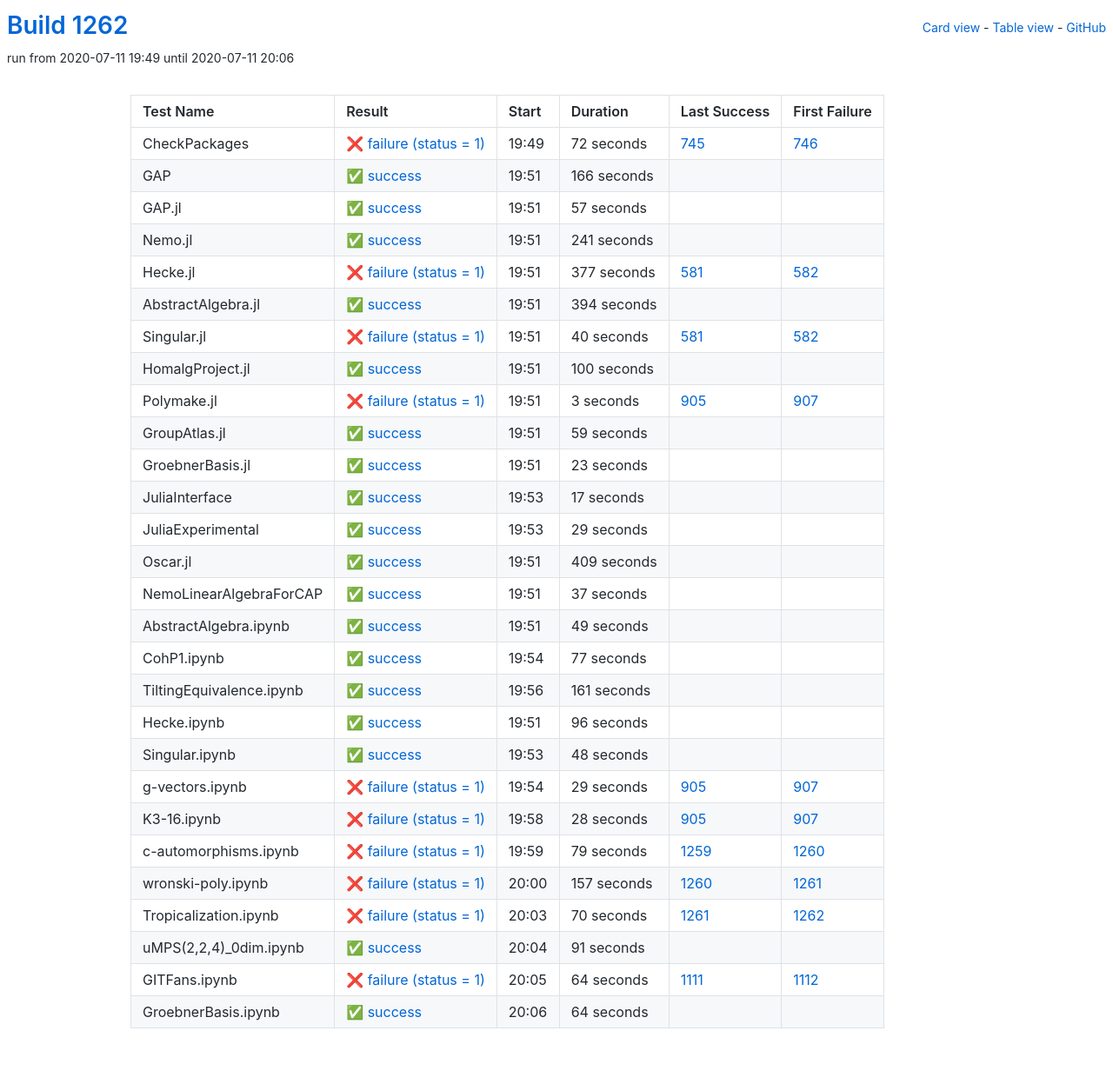
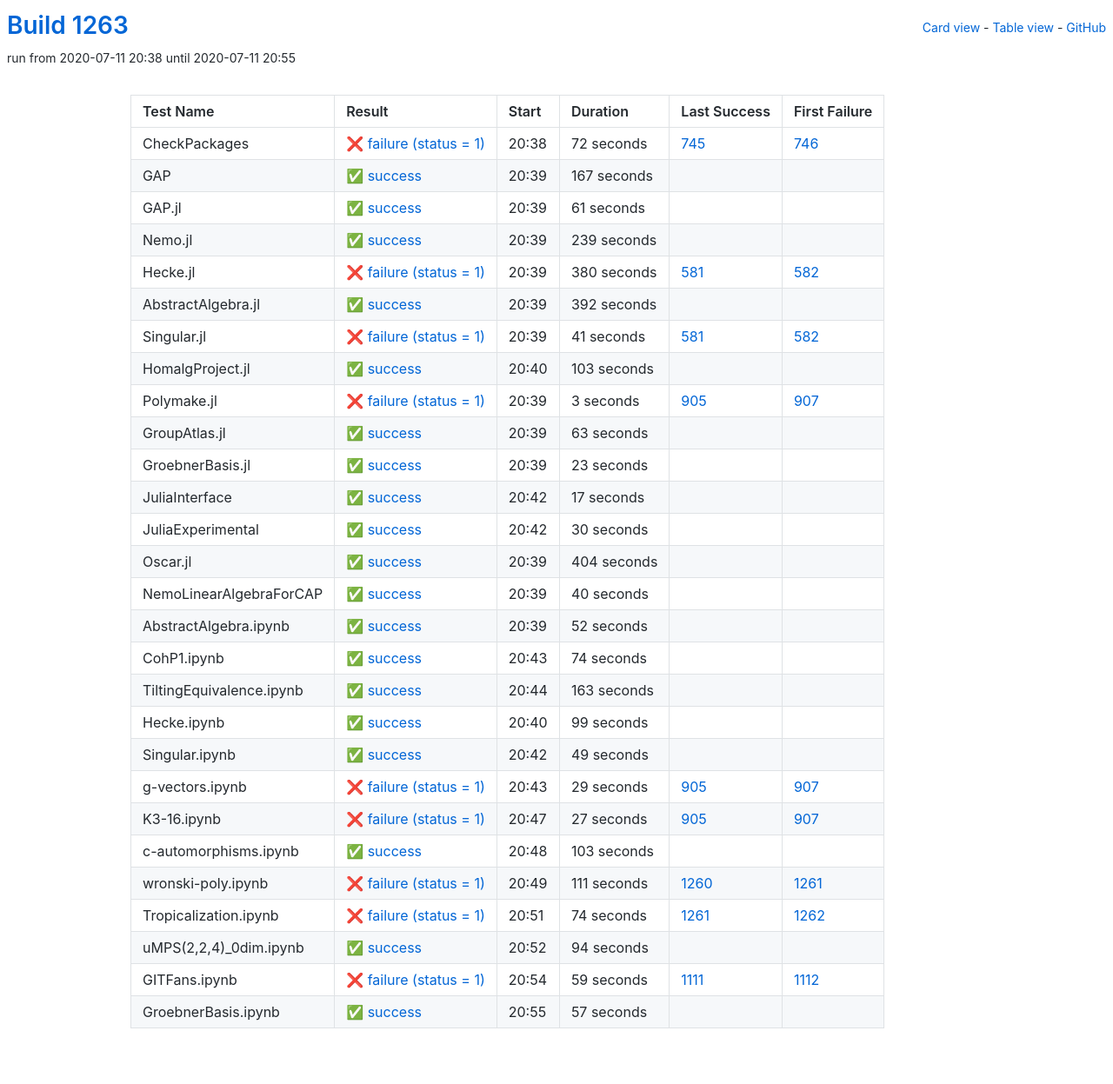
Before and after one commit to oscar-system/oscar-ci-status-1.4, a Jekyll site: the page built from table.html, in a window 1280 px wide. Shown: the whole page at 87% size. Built offline with Jekyll 4.4.1, drawn with Linux system fonts in a browser that asks for light colours.

Commit message:
Build #1263

```diff
--- a/_data/ci.yml
+++ b/_data/ci.yml
@@ -1,6 +1,6 @@
 ---
-build: 1262
-build_url: https://oscarci.mathematik.uni-kl.de/job/oscar-julia-1.4/1262/
+build: 1263
+build_url: https://oscarci.mathematik.uni-kl.de/job/oscar-julia-1.4/1263/
 job: oscar-julia-1.4
 organization: oscar-system
 repo: oscar-ci-status-1.4
@@ -8,8 +8,8 @@ repourl: https://github.com/oscar-system/oscar-ci-status-1.4
 tests:
 - name: CheckPackages
   id: checkpackages
-  log: https://oscarci.mathematik.uni-kl.de/job/oscar-julia-1.4/1262/artifact/logs/build-1262/CheckPackages.log
-  start: 2020-07-11 19:49
+  log: https://oscarci.mathematik.uni-kl.de/job/oscar-julia-1.4/1263/artifact/logs/build-1263/CheckPackages.log
+  start: 2020-07-11 20:38
   success: false
   exitcode: 1
   status: failure
@@ -20,92 +20,92 @@ tests:
   first_failure_url: https://oscarci.mathematik.uni-kl.de/job/oscar-julia-1.4/746/
 - name: GAP
   id: gap
-  log: https://oscarci.mathematik.uni-kl.de/job/oscar-julia-1.4/1262/artifact/logs/build-1262/GAP.log
-  start: 2020-07-11 19:51
+  log: https://oscarci.mathematik.uni-kl.de/job/oscar-julia-1.4/1263/artifact/logs/build-1263/GAP.log
+  start: 2020-07-11 20:39
   success: true
   exitcode: 0
   status: success
-  duration: 166
+  duration: 167
   last_success: false
   last_success_url:
   first_failure: false
   first_failure_url:
 - name: GAP.jl
   id: gap-jl
-  log: https://oscarci.mathematik.uni-kl.de/job/oscar-julia-1.4/1262/artifact/logs/build-1262/GAP.jl.log
-  start: 2020-07-11 19:51
+  log: https://oscarci.mathematik.uni-kl.de/job/oscar-julia-1.4/1263/artifact/logs/build-1263/GAP.jl.log
+  start: 2020-07-11 20:39
   success: true
   exitcode: 0
   status: success
-  duration: 57
+  duration: 61
   last_success: false
   last_success_url:
   first_failure: false
   first_failure_url:
 - name: Nemo.jl
   id: nemo-jl
-  log: https://oscarci.mathematik.uni-kl.de/job/oscar-julia-1.4/1262/artifact/logs/build-1262/Nemo.jl.log
-  start: 2020-07-11 19:51
+  log: https://oscarci.mathematik.uni-kl.de/job/oscar-julia-1.4/1263/artifact/logs/build-1263/Nemo.jl.log
+  start: 2020-07-11 20:39
   success: true
   exitcode: 0
   status: success
-  duration: 241
+  duration: 239
   last_success: false
   last_success_url:
   first_failure: false
   first_failure_url:
 - name: Hecke.jl
   id: hecke-jl
-  log: https://oscarci.mathematik.uni-kl.de/job/oscar-julia-1.4/1262/artifact/logs/build-1262/Hecke.jl.log
-  start: 2020-07-11 19:51
+  log: https://oscarci.mathematik.uni-kl.de/job/oscar-julia-1.4/1263/artifact/logs/build-1263/Hecke.jl.log
+  start: 2020-07-11 20:39
   success: false
   exitcode: 1
   status: failure
-  duration: 377
+  duration: 380
   last_success: 581
   last_success_url: https://oscarci.mathematik.uni-kl.de/job/oscar-julia-1.4/581/
   first_failure: 582
   first_failure_url: https://oscarci.mathematik.uni-kl.de/job/oscar-julia-1.4/582/
 - name: AbstractAlgebra.jl
   id: abstractalgebra-jl
-  log: https://oscarci.mathematik.uni-kl.de/job/oscar-julia-1.4/1262/artifact/logs/build-1262/AbstractAlgebra.jl.log
-  start: 2020-07-11 19:51
+  log: https://oscarci.mathematik.uni-kl.de/job/oscar-julia-1.4/1263/artifact/logs/build-1263/AbstractAlgebra.jl.log
+  start: 2020-07-11 20:39
   success: true
   exitcode: 0
   status: success
-  duration: 394
+  duration: 392
   last_success: false
   last_success_url:
   first_failure: false
   first_failure_url:
 - name: Singular.jl
   id: singular-jl
-  log: https://oscarci.mathematik.uni-kl.de/job/oscar-julia-1.4/1262/artifact/logs/build-1262/Singular.jl.log
-  start: 2020-07-11 19:51
+  log: https://oscarci.mathematik.uni-kl.de/job/oscar-julia-1.4/1263/artifact/logs/build-1263/Singular.jl.log
+  start: 2020-07-11 20:39
   success: false
   exitcode: 1
   status: failure
-  duration: 40
+  duration: 41
   last_success: 581
   last_success_url: https://oscarci.mathematik.uni-kl.de/job/oscar-julia-1.4/581/
   first_failure: 582
   first_failure_url: https://oscarci.mathematik.uni-kl.de/job/oscar-julia-1.4/582/
 - name: HomalgProject.jl
   id: homalgproject-jl
-  log: https://oscarci.mathematik.uni-kl.de/job/oscar-julia-1.4/1262/artifact/logs/build-1262/HomalgProject.jl.log
-  start: 2020-07-11 19:51
+  log: https://oscarci.mathematik.uni-kl.de/job/oscar-julia-1.4/1263/artifact/logs/build-1263/HomalgProject.jl.log
+  start: 2020-07-11 20:40
   success: true
   exitcode: 0
   status: success
-  duration: 100
+  duration: 103
   last_success: false
   last_success_url:
   first_failure: false
   first_failure_url:
 - name: Polymake.jl
   id: polymake-jl
-  log: https://oscarci.mathematik.uni-kl.de/job/oscar-julia-1.4/1262/artifact/logs/build-1262/Polymake.jl.log
-  start: 2020-07-11 19:51
+  log: https://oscarci.mathematik.uni-kl.de/job/oscar-julia-1.4/1263/artifact/logs/build-1263/Polymake.jl.log
+  start: 2020-07-11 20:39
   success: false
   exitcode: 1
   status: failure
@@ -116,20 +116,20 @@ tests:
   first_failure_url: https://oscarci.mathematik.uni-kl.de/job/oscar-julia-1.4/907/
 - name: GroupAtlas.jl
   id: groupatlas-jl
-  log: https://oscarci.mathematik.uni-kl.de/job/oscar-julia-1.4/1262/artifact/logs/build-1262/GroupAtlas.jl.log
-  start: 2020-07-11 19:51
+  log: https://oscarci.mathematik.uni-kl.de/job/oscar-julia-1.4/1263/artifact/logs/build-1263/GroupAtlas.jl.log
+  start: 2020-07-11 20:39
   success: true
   exitcode: 0
   status: success
-  duration: 59
+  duration: 63
   last_success: false
   last_success_url:
   first_failure: false
   first_failure_url:
 - name: GroebnerBasis.jl
   id: groebnerbasis-jl
-  log: https://oscarci.mathematik.uni-kl.de/job/oscar-julia-1.4/1262/artifact/logs/build-1262/GroebnerBasis.jl.log
-  start: 2020-07-11 19:51
+  log: https://oscarci.mathematik.uni-kl.de/job/oscar-julia-1.4/1263/artifact/logs/build-1263/GroebnerBasis.jl.log
+  start: 2020-07-11 20:39
   success: true
   exitcode: 0
   status: success
@@ -140,8 +140,8 @@ tests:
   first_failure_url:
 - name: JuliaInterface
   id: juliainterface
-  log: https://oscarci.mathematik.uni-kl.de/job/oscar-julia-1.4/1262/artifact/logs/build-1262/JuliaInterface.log
-  start: 2020-07-11 19:53
+  log: https://oscarci.mathematik.uni-kl.de/job/oscar-julia-1.4/1263/artifact/logs/build-1263/JuliaInterface.log
+  start: 2020-07-11 20:42
   success: true
   exitcode: 0
   status: success
@@ -152,44 +152,92 @@ tests:
   first_failure_url:
 - name: JuliaExperimental
   id: juliaexperimental
-  log: https://oscarci.mathematik.uni-kl.de/job/oscar-julia-1.4/1262/artifact/logs/build-1262/JuliaExperimental.log
-  start: 2020-07-11 19:53
+  log: https://oscarci.mathematik.uni-kl.de/job/oscar-julia-1.4/1263/artifact/logs/build-1263/JuliaExperimental.log
+  start: 2020-07-11 20:42
   success: true
   exitcode: 0
   status: success
-  duration: 29
+  duration: 30
   last_success: false
   last_success_url:
   first_failure: false
   first_failure_url:
 - name: Oscar.jl
   id: oscar-jl
-  log: https://oscarci.mathematik.uni-kl.de/job/oscar-julia-1.4/1262/artifact/logs/build-1262/Oscar.jl.log
-  start: 2020-07-11 19:51
+  log: https://oscarci.mathematik.uni-kl.de/job/oscar-julia-1.4/1263/artifact/logs/build-1263/Oscar.jl.log
+  start: 2020-07-11 20:39
   success: true
   exitcode: 0
   status: success
-  duration: 409
+  duration: 404
   last_success: false
   last_success_url:
   first_failure: false
   first_failure_url:
 - name: NemoLinearAlgebraForCAP
   id: nemolinearalgebraforcap
-  log: https://oscarci.mathematik.uni-kl.de/job/oscar-julia-1.4/1262/artifact/logs/build-1262/NemoLinearAlgebraForCAP.log
-  start: 2020-07-11 19:51
+  log: https://oscarci.mathematik.uni-kl.de/job/oscar-julia-1.4/1263/artifact/logs/build-1263/NemoLinearAlgebraForCAP.log
+  start: 2020-07-11 20:39
   success: true
   exitcode: 0
   status: success
-  duration: 37
+  duration: 40
   last_success: false
   last_success_url:
   first_failure: false
   first_failure_url:
 - name: AbstractAlgebra.ipynb
   id: abstractalgebra-ipynb
-  log: https://oscarci.mathematik.uni-kl.de/job/oscar-julia-1.4/1262/artifact/logs/build-1262/AbstractAlgebra.ipynb.log
-  start: 2020-07-11 19:51
+  log: https://oscarci.mathematik.uni-kl.de/job/oscar-julia-1.4/1263/artifact/logs/build-1263/AbstractAlgebra.ipynb.log
+  start: 2020-07-11 20:39
+  success: true
+  exitcode: 0
+  status: success
+  duration: 52
+  last_success: false
+  last_success_url:
+  first_failure: false
+  first_failure_url:
+- name: CohP1.ipynb
+  id: cohp1-ipynb
+  log: https://oscarci.mathematik.uni-kl.de/job/oscar-julia-1.4/1263/artifact/logs/build-1263/CohP1.ipynb.log
+  start: 2020-07-11 20:43
+  success: true
+  exitcode: 0
+  status: success
+  duration: 74
+  last_success: false
+  last_success_url:
+  first_failure: false
+  first_failure_url:
+- name: TiltingEquivalence.ipynb
+  id: tiltingequivalence-ipynb
+  log: https://oscarci.mathematik.uni-kl.de/job/oscar-julia-1.4/1263/artifact/logs/build-1263/TiltingEquivalence.ipynb.log
+  start: 2020-07-11 20:44
+  success: true
+  exitcode: 0
+  status: success
+  duration: 163
+  last_success: false
+  last_success_url:
+  first_failure: false
+  first_failure_url:
+- name: Hecke.ipynb
+  id: hecke-ipynb
+  log: https://oscarci.mathematik.uni-kl.de/job/oscar-julia-1.4/1263/artifact/logs/build-1263/Hecke.ipynb.log
+  start: 2020-07-11 20:40
+  success: true
+  exitcode: 0
+  status: success
+  duration: 99
+  last_success: false
+  last_success_url:
+  first_failure: false
+  first_failure_url:
+- name: Singular.ipynb
+  id: singular-ipynb
+  log: https://oscarci.mathematik.uni-kl.de/job/oscar-julia-1.4/1263/artifact/logs/build-1263/Singular.ipynb.log
+  start: 2020-07-11 20:42
   success: true
   exitcode: 0
   status: success
@@ -198,58 +246,10 @@ tests:
   last_success_url:
   first_failure: false
   first_failure_url:
-- name: CohP1.ipynb
-  id: cohp1-ipynb
-  log: https://oscarci.mathematik.uni-kl.de/job/oscar-julia-1.4/1262/artifact/logs/build-1262/CohP1.ipynb.log
-  start: 2020-07-11 19:54
-  success: true
-  exitcode: 0
-  status: success
-  duration: 77
-  last_success: false
-  last_success_url:
-  first_failure: false
-  first_failure_url:
-- name: TiltingEquivalence.ipynb
-  id: tiltingequivalence-ipynb
-  log: https://oscarci.mathematik.uni-kl.de/job/oscar-julia-1.4/1262/artifact/logs/build-1262/TiltingEquivalence.ipynb.log
-  start: 2020-07-11 19:56
-  success: true
-  exitcode: 0
-  status: success
-  duration: 161
-  last_success: false
-  last_success_url:
-  first_failure: false
-  first_failure_url:
-- name: Hecke.ipynb
-  id: hecke-ipynb
-  log: https://oscarci.mathematik.uni-kl.de/job/oscar-julia-1.4/1262/artifact/logs/build-1262/Hecke.ipynb.log
-  start: 2020-07-11 19:51
-  success: true
-  exitcode: 0
-  status: success
-  duration: 96
-  last_success: false
-  last_success_url:
-  first_failure: false
-  first_failure_url:
-- name: Singular.ipynb
-  id: singular-ipynb
-  log: https://oscarci.mathematik.uni-kl.de/job/oscar-julia-1.4/1262/artifact/logs/build-1262/Singular.ipynb.log
-  start: 2020-07-11 19:53
-  success: true
-  exitcode: 0
-  status: success
-  duration: 48
-  last_success: false
-  last_success_url:
-  first_failure: false
-  first_failure_url:
 - name: g-vectors.ipynb
   id: g-vectors-ipynb
-  log: https://oscarci.mathematik.uni-kl.de/job/oscar-julia-1.4/1262/artifact/logs/build-1262/g-vectors.ipynb.log
-  start: 2020-07-11 19:54
+  log: https://oscarci.mathematik.uni-kl.de/job/oscar-julia-1.4/1263/artifact/logs/build-1263/g-vectors.ipynb.log
+  start: 2020-07-11 20:43
   success: false
   exitcode: 1
   status: failure
@@ -260,84 +260,84 @@ tests:
   first_failure_url: https://oscarci.mathematik.uni-kl.de/job/oscar-julia-1.4/907/
 - name: K3-16.ipynb
   id: k3-16-ipynb
-  log: https://oscarci.mathematik.uni-kl.de/job/oscar-julia-1.4/1262/artifact/logs/build-1262/K3-16.ipynb.log
-  start: 2020-07-11 19:58
+  log: https://oscarci.mathematik.uni-kl.de/job/oscar-julia-1.4/1263/artifact/logs/build-1263/K3-16.ipynb.log
+  start: 2020-07-11 20:47
   success: false
   exitcode: 1
   status: failure
-  duration: 28
+  duration: 27
   last_success: 905
   last_success_url: https://oscarci.mathematik.uni-kl.de/job/oscar-julia-1.4/905/
   first_failure: 907
   first_failure_url: https://oscarci.mathematik.uni-kl.de/job/oscar-julia-1.4/907/
 - name: c-automorphisms.ipynb
   id: c-automorphisms-ipynb
-  log: https://oscarci.mathematik.uni-kl.de/job/oscar-julia-1.4/1262/artifact/logs/build-1262/c-automorphisms.ipynb.log
-  start: 2020-07-11 19:59
+  log: https://oscarci.mathematik.uni-kl.de/job/oscar-julia-1.4/1263/artifact/logs/build-1263/c-automorphisms.ipynb.log
+  start: 2020-07-11 20:48
+  success: true
+  exitcode: 0
+  status: success
+  duration: 103
+  last_success: false
+  last_success_url:
+  first_failure: false
+  first_failure_url:
+- name: wronski-poly.ipynb
+  id: wronski-poly-ipynb
+  log: https://oscarci.mathematik.uni-kl.de/job/oscar-julia-1.4/1263/artifact/logs/build-1263/wronski-poly.ipynb.log
+  start: 2020-07-11 20:49
   success: false
   exitcode: 1
   status: failure
-  duration: 79
-  last_success: 1259
-  last_success_url: https://oscarci.mathematik.uni-kl.de/job/oscar-julia-1.4/1259/
-  first_failure: 1260
-  first_failure_url: https://oscarci.mathematik.uni-kl.de/job/oscar-julia-1.4/1260/
-- name: wronski-poly.ipynb
-  id: wronski-poly-ipynb
-  log: https://oscarci.mathematik.uni-kl.de/job/oscar-julia-1.4/1262/artifact/logs/build-1262/wronski-poly.ipynb.log
-  start: 2020-07-11 20:00
-  success: false
-  exitcode: 1
-  status: failure
-  duration: 157
+  duration: 111
   last_success: 1260
   last_success_url: https://oscarci.mathematik.uni-kl.de/job/oscar-julia-1.4/1260/
   first_failure: 1261
   first_failure_url: https://oscarci.mathematik.uni-kl.de/job/oscar-julia-1.4/1261/
 - name: Tropicalization.ipynb
   id: tropicalization-ipynb
-  log: https://oscarci.mathematik.uni-kl.de/job/oscar-julia-1.4/1262/artifact/logs/build-1262/Tropicalization.ipynb.log
-  start: 2020-07-11 20:03
+  log: https://oscarci.mathematik.uni-kl.de/job/oscar-julia-1.4/1263/artifact/logs/build-1263/Tropicalization.ipynb.log
+  start: 2020-07-11 20:51
   success: false
   exitcode: 1
   status: failure
-  duration: 70
+  duration: 74
   last_success: 1261
   last_success_url: https://oscarci.mathematik.uni-kl.de/job/oscar-julia-1.4/1261/
   first_failure: 1262
   first_failure_url: https://oscarci.mathematik.uni-kl.de/job/oscar-julia-1.4/1262/
 - name: uMPS(2,2,4)_0dim.ipynb
   id: umps-2-2-4-0dim-ipynb
-  log: https://oscarci.mathematik.uni-kl.de/job/oscar-julia-1.4/1262/artifact/logs/build-1262/uMPS-2-2-4-_0dim.ipynb.log
-  start: 2020-07-11 20:04
+  log: https://oscarci.mathematik.uni-kl.de/job/oscar-julia-1.4/1263/artifact/logs/build-1263/uMPS-2-2-4-_0dim.ipynb.log
+  start: 2020-07-11 20:52
   success: true
   exitcode: 0
   status: success
-  duration: 91
+  duration: 94
   last_success: false
   last_success_url:
   first_failure: false
   first_failure_url:
 - name: GITFans.ipynb
   id: gitfans-ipynb
-  log: https://oscarci.mathematik.uni-kl.de/job/oscar-julia-1.4/1262/artifact/logs/build-1262/GITFans.ipynb.log
-  start: 2020-07-11 20:05
+  log: https://oscarci.mathematik.uni-kl.de/job/oscar-julia-1.4/1263/artifact/logs/build-1263/GITFans.ipynb.log
+  start: 2020-07-11 20:54
   success: false
   exitcode: 1
   status: failure
-  duration: 64
+  duration: 59
   last_success: 1111
   last_success_url: https://oscarci.mathematik.uni-kl.de/job/oscar-julia-1.4/1111/
   first_failure: 1112
   first_failure_url: https://oscarci.mathematik.uni-kl.de/job/oscar-julia-1.4/1112/
 - name: GroebnerBasis.ipynb
   id: groebnerbasis-ipynb
-  log: https://oscarci.mathematik.uni-kl.de/job/oscar-julia-1.4/1262/artifact/logs/build-1262/GroebnerBasis.ipynb.log
-  start: 2020-07-11 20:06
+  log: https://oscarci.mathematik.uni-kl.de/job/oscar-julia-1.4/1263/artifact/logs/build-1263/GroebnerBasis.ipynb.log
+  start: 2020-07-11 20:55
   success: true
   exitcode: 0
   status: success
-  duration: 64
+  duration: 57
   last_success: false
   last_success_url:
   first_failure: false
```
Also changed, not shown: README.md.
